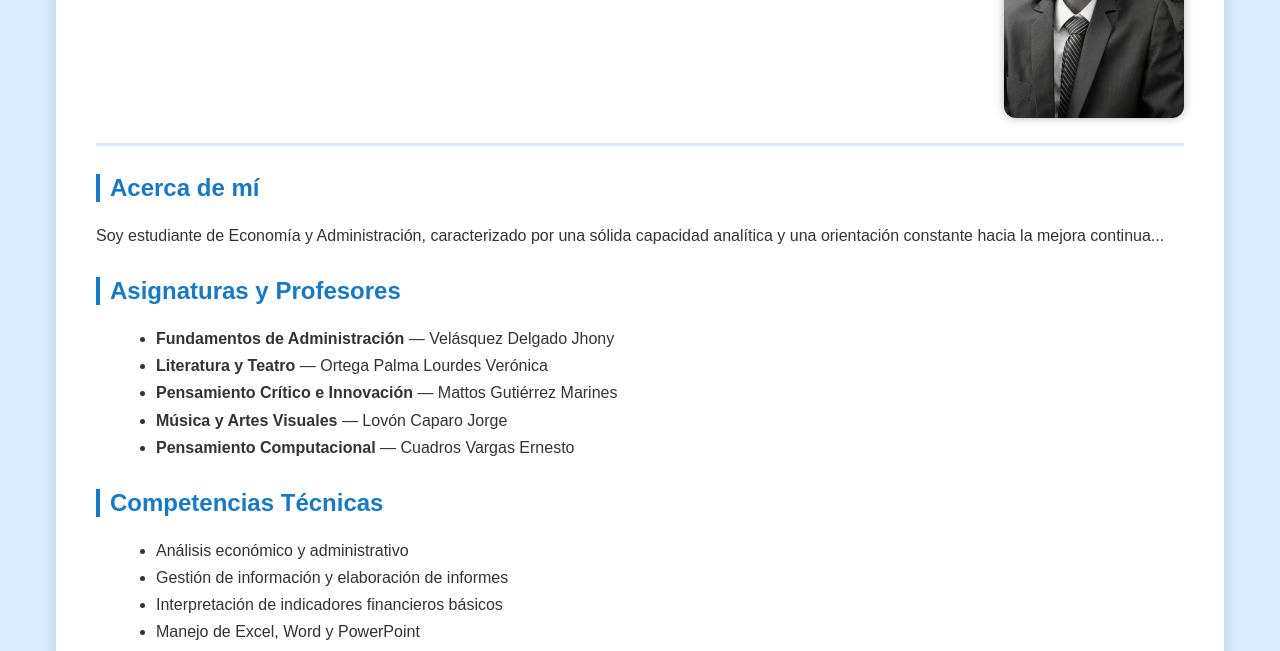
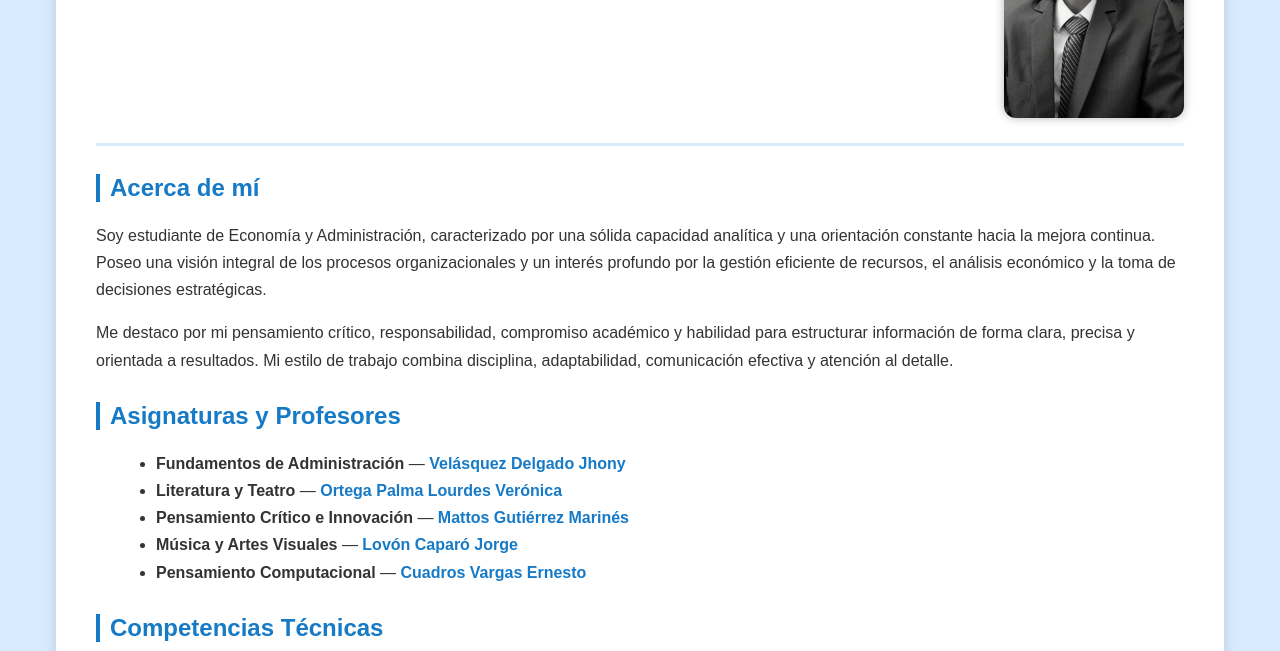
Before and after one commit to jordangut/Jordangut.github.io, a plain HTML site: page index.html in a window 1280 px wide. Shown: the part 282-933 px from the top of the page. Drawn offline with Linux system fonts and the light colour scheme.

Commit message:
Update index.html

```diff
--- a/index.html
+++ b/index.html
@@ -7,7 +7,7 @@
         body {
             margin: 0;
             font-family: Arial, sans-serif;
-            background: #d9ecff;
+            background: #d9ecff; /* celeste suave */
         }
 
         .card {
@@ -68,6 +68,16 @@
         ul {
             margin-left: 20px;
         }
+
+        a {
+            color: #167AC6;
+            text-decoration: none;
+            font-weight: bold;
+        }
+
+        a:hover {
+            text-decoration: underline;
+        }
     </style>
 </head>
 
@@ -88,16 +98,53 @@
 
     <h2>Acerca de mí</h2>
     <p>
-        Soy estudiante de Economía y Administración, caracterizado por una sólida capacidad analítica y una orientación constante hacia la mejora continua...
+        Soy estudiante de Economía y Administración, caracterizado por una sólida capacidad analítica
+        y una orientación constante hacia la mejora continua. Poseo una visión integral de los procesos
+        organizacionales y un interés profundo por la gestión eficiente de recursos, el análisis económico
+        y la toma de decisiones estratégicas.
+    </p>
+    <p>
+        Me destaco por mi pensamiento crítico, responsabilidad, compromiso académico y habilidad para estructurar
+        información de forma clara, precisa y orientada a resultados. Mi estilo de trabajo combina disciplina,
+        adaptabilidad, comunicación efectiva y atención al detalle.
     </p>
 
     <h2>Asignaturas y Profesores</h2>
     <ul>
-        <li><strong>Fundamentos de Administración</strong> — Velásquez Delgado Jhony</li>
-        <li><strong>Literatura y Teatro</strong> — Ortega Palma Lourdes Verónica</li>
-        <li><strong>Pensamiento Crítico e Innovación</strong> — Mattos Gutiérrez Marines</li>
-        <li><strong>Música y Artes Visuales</strong> — Lovón Caparo Jorge</li>
-        <li><strong>Pensamiento Computacional</strong> — Cuadros Vargas Ernesto</li>
+        <li>
+            <strong>Fundamentos de Administración</strong> —
+            <a href="https://www.linkedin.com/in/jhony-velásquez-delgado-112b8019/" target="_blank">
+                Velásquez Delgado Jhony
+            </a>
+        </li>
+
+        <li>
+            <strong>Literatura y Teatro</strong> —
+            <a href="https://www.linkedin.com/in/lourdes-orta-45a524282/" target="_blank">
+                Ortega Palma Lourdes Verónica
+            </a>
+        </li>
+
+        <li>
+            <strong>Pensamiento Crítico e Innovación</strong> —
+            <a href="https://www.linkedin.com/in/marinesmattosgutierrez/" target="_blank">
+                Mattos Gutiérrez Marinés
+            </a>
+        </li>
+
+        <li>
+            <strong>Música y Artes Visuales</strong> —
+            <a href="https://www.linkedin.com/in/jorge-lovón-caparó-15144b20/" target="_blank">
+                Lovón Caparó Jorge
+            </a>
+        </li>
+
+        <li>
+            <strong>Pensamiento Computacional</strong> —
+            <a href="https://www.linkedin.com/in/ecuadrosv/" target="_blank">
+                Cuadros Vargas Ernesto
+            </a>
+        </li>
     </ul>
 
     <h2>Competencias Técnicas</h2>
@@ -123,7 +170,13 @@
     </ul>
 
     <h2>Contacto</h2>
-    <p><strong>Correo:</strong> jordan.gutierrez@ucsp.edu.pe</p>
+    <p>
+        <strong>Correo:</strong>
+        <a href="mailto:jordan.gutierrez@ucsp.edu.pe">
+            jordan.gutierrez@ucsp.edu.pe
+        </a>
+    </p>
+
     <p><strong>Celular:</strong> +51 928 332 847</p>
 
 </div>
```
